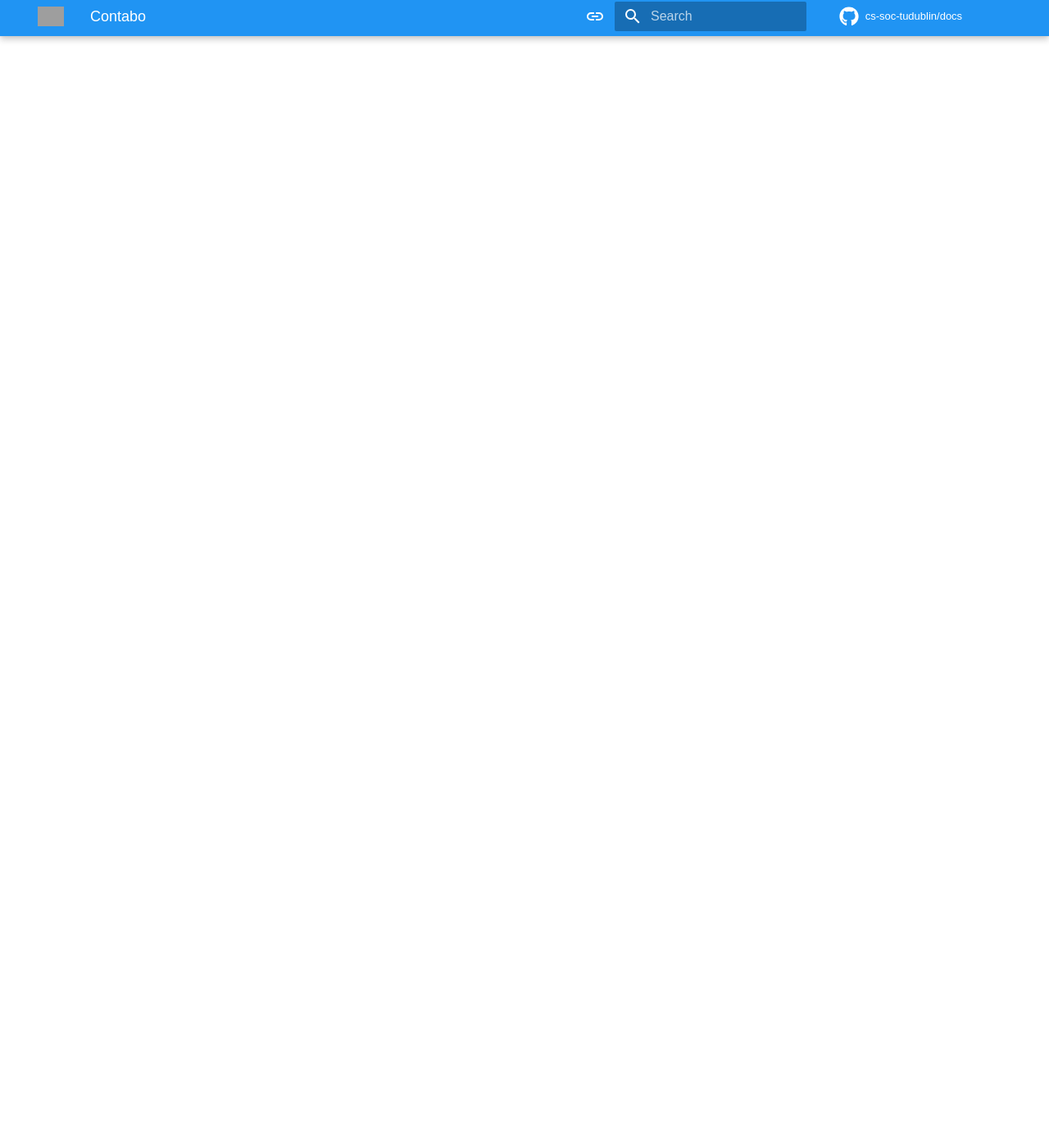
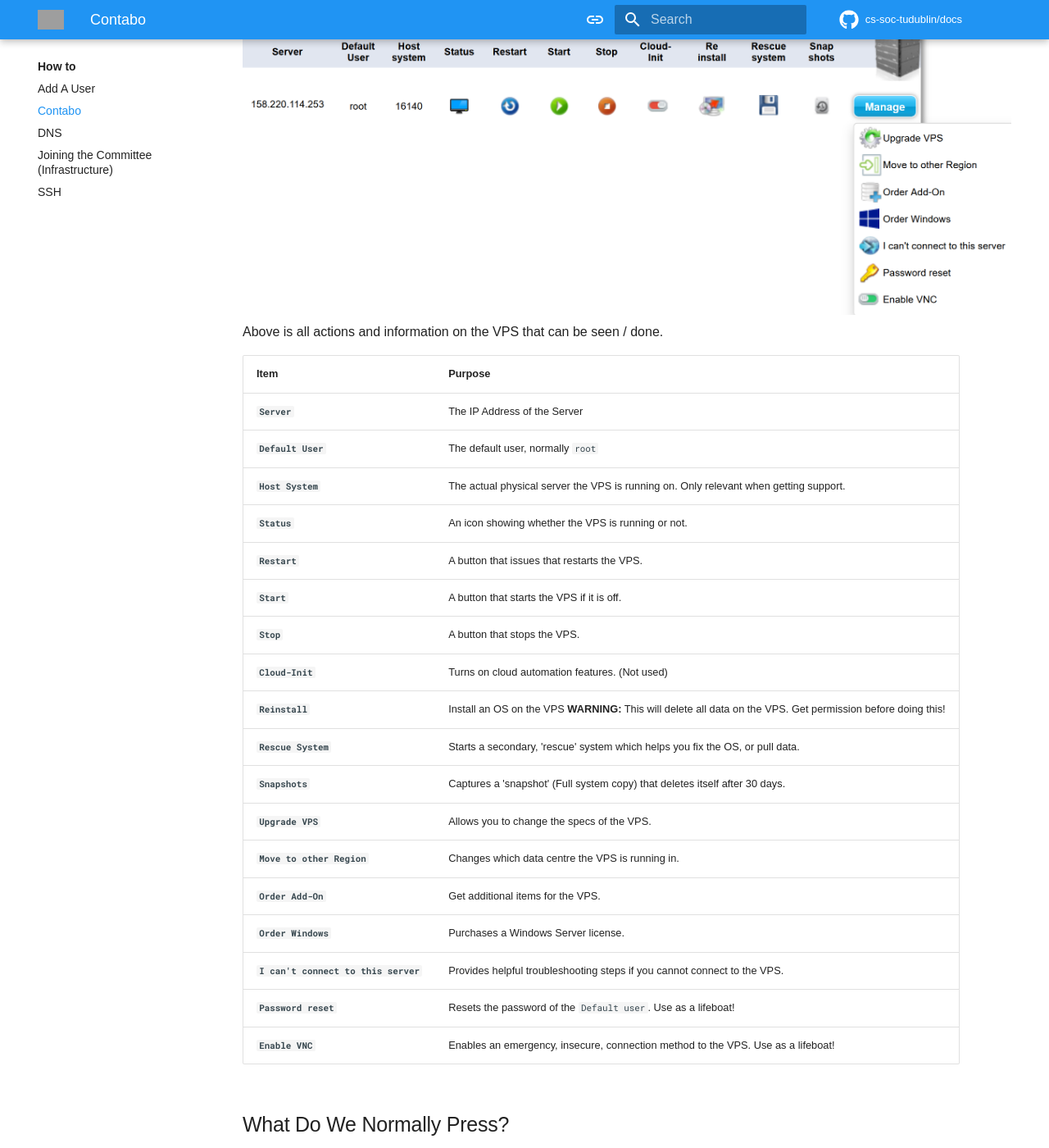
Before and after one commit to cs-soc-tudublin/docs, an MkDocs documentation site: the page built from docs/how-to/contabo.md, in a window 1280 px wide and 1400 px high, scrolled down 1356 px. Shown: the whole window at 82% size. Built offline with MkDocs 1.6.1 and Material for MkDocs 9.7.7, drawn with Linux system fonts in a browser that asks for light colours; some web fonts are replaced; comment, search, counter and statistics services are not loaded; some of the changed text lies outside the part shown; grey boxes are pictures that could not be loaded.

Commit message:
[How-To] Added Contabo Instructions

```diff
--- a/docs/how-to/contabo.md
+++ b/docs/how-to/contabo.md
@@ -11,4 +11,59 @@
 ---
 # *How To:* Use Contabo
 
-[Contabo](https://contabo.com/) is our Cloud hosting provider of
+[Contabo](https://contabo.com/) is our Cloud hosting provider of choice.
+
+Currently, it hosts [Huey Dewey Louie](../hardware/cloud/huey-dewey-louie.md), our cloud VPS (Virtual Private Server).
+
+This doc will explain what we use Contabo for, and common instructions for duties on Contabo.
+
+This is the Contabo side panel, everything in blue is for *modifying current* stuff, everything in yellow is for *getting new* stuff.
+![](../res/docs_res/contabo.webp)
+
+# Controlling a VPS
+One of the most common tasks done on Contabo is Controlling a VPS.
+
+First, go to `VPS Control` in the `control panel` section of the side panel.
+
+This will list every VPS owned by the society, and provide common actions for them.
+
+## VPS Controls
+![](../res/docs_res/vps_controls.webp)
+Above is all actions and information on the VPS that can be seen / done.
+
+| Item                                 | Purpose                                                                                                       |
+| ------------------------------------ | ------------------------------------------------------------------------------------------------------------- |
+| **`Server`**                         | The IP Address of the Server                                                                                  |
+| **`Default User`**                   | The default user, normally `root`                                                                             |
+| **`Host System`**                    | The actual physical server the VPS is running on. Only relevant when getting support.                         |
+| **`Status`**                         | An icon showing whether the VPS is running or not.                                                            |
+| **`Restart`**                        | A button that issues that restarts the VPS.                                                                   |
+| **`Start`**                          | A button that starts the VPS if it is off.                                                                    |
+| **`Stop`**                           | A button that stops the VPS.                                                                                  |
+| **`Cloud-Init`**                     | Turns on cloud automation features. (Not used)                                                                |
+| **`Reinstall`**                      | Install an OS on the VPS **WARNING:** This will delete all data on the VPS. Get permission before doing this! |
+| **`Rescue System`**                  | Starts a secondary, 'rescue' system which helps you fix the OS, or pull data.                                 |
+| **`Snapshots`**                      | Captures a 'snapshot' (Full system copy) that deletes itself after 30 days.                                   |
+| **`Upgrade VPS`**                    | Allows you to change the specs of the VPS.                                                                    |
+| **`Move to other Region`**           | Changes which data centre the VPS is running in.                                                              |
+| **`Order Add-On`**                   | Get additional items for the VPS.                                                                             |
+| **`Order Windows`**                  | Purchases a Windows Server license.                                                                           |
+| **`I can't connect to this server`** | Provides helpful troubleshooting steps if you cannot connect to the VPS.                                      |
+| **`Password reset`**                 | Resets the password of the `Default user`. Use as a lifeboat!                                                 |
+| **`Enable VNC`**                     | Enables an emergency, insecure, connection method to the VPS. Use as a lifeboat!                              |
+
+## What Do We Normally Press?
+Admittedly, not much!
+
+You'll most often go on the VPS Controls to grab a snapshot before doing something which could cause:
+- Data Loss
+- Downtime
+
+The rest we will normally do through a terminal, such as restarting, starts & stops, etc.
+
+We will VERY VERY rarely modify the specs & addons for the VPS, as this changes the annual cost.
+
+The VPSes are spec'd out (Defining what they will do, what they need to do that, and adding some hardware buffers) before being acquired, so shouldn't need additional changes.
+
+# DNS Zone Management
+For all DNS related changes, read [this guide](./dns.md).
```
Also changed, not shown: docs/res/docs_res/contabo.webp (added), docs/res/docs_res/vps_controls.webp (added).
